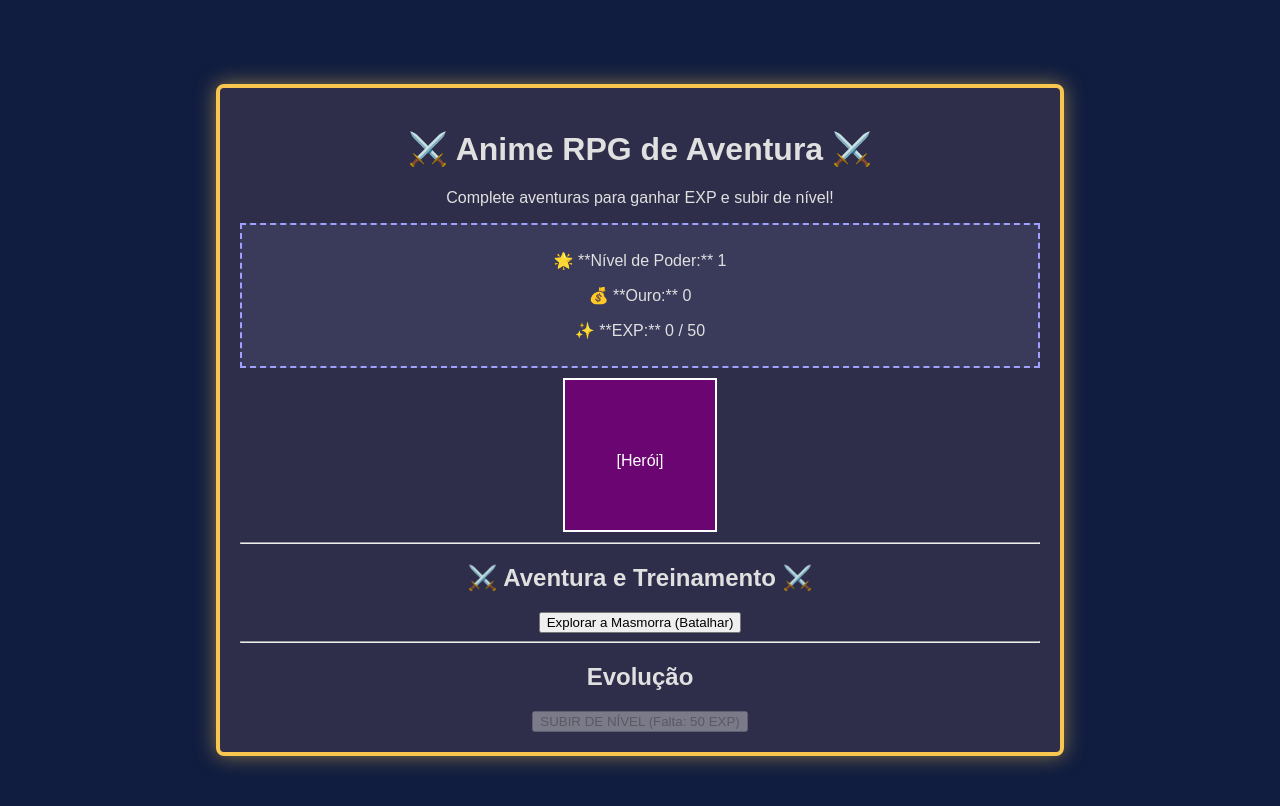
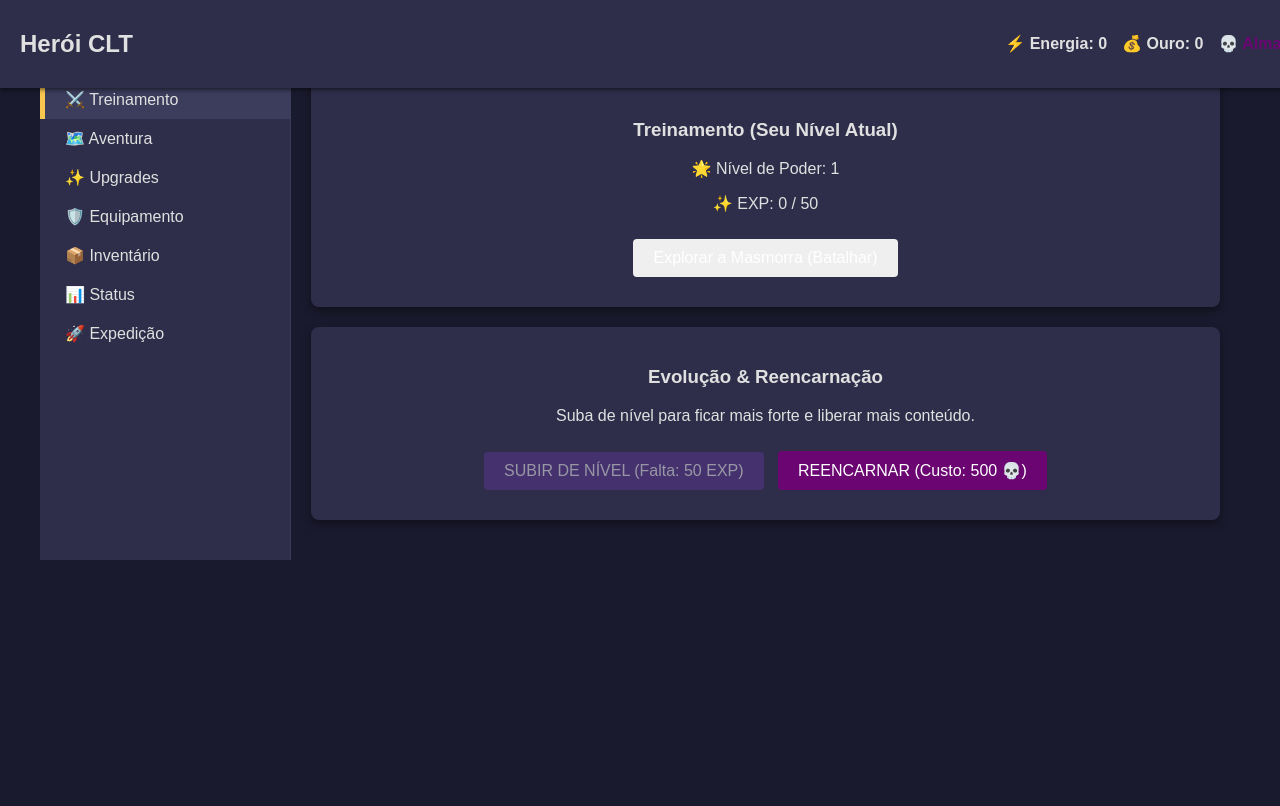
Before and after one commit to kelvinmagalhaes-ux/blaze-and-steel, a plain HTML site: page index.html in a window 1280 px wide. Both pictures are taken after a click on the button "JOGAR". Drawn offline with Linux system fonts and the light colour scheme.

Commit message:
Update index.html

```diff
--- a/index.html
+++ b/index.html
@@ -3,38 +3,63 @@
 <head>
     <meta charset="UTF-8">
     <meta name="viewport" content="width=device-width, initial-scale=1.0">
-    <title>⚔️ Anime RPG de Aventura ⚔️</title>
+    <title>Herói CLT - Anime RPG</title>
     <style>
-        /* Estilos Base - Seu Design Original */
+        /* Paleta de Cores da Imagem */
+        :root {
+            --color-bg-dark: #1a1a2e; /* Fundo Principal */
+            --color-bg-light: #2e2e4a; /* Containers / Sidebar */
+            --color-text-light: #e0e0e0;
+            --color-accent: #f9c74f; /* Amarelo/Dourado */
+            --color-energy: #f9c74f; /* Amarelo/Energia */
+            --color-soul: #6a0572; /* Roxo/Alma */
+            --color-evolve: #5d3591; /* Roxo do botão Evoluir */
+        }
+
+        /* 1. ESTILOS GERAIS E LAYOUT PRINCIPAL */
         body {
             font-family: 'Arial', sans-serif;
-            background-color: #111d40; /* Fundo mais escuro (Noite) */
-            color: #e0e0e0;
+            background-color: var(--color-bg-dark);
+            color: var(--color-text-light);
+            margin: 0;
+            padding: 0;
+            min-height: 100vh;
             display: flex;
             justify-content: center;
             align-items: center;
-            min-height: 100vh;
-            margin: 0;
-            padding: 20px;
+            overflow-y: scroll; /* Permite scroll se o conteúdo for grande */
         }
 
-        /* NOVO: Estilo para o Container do Menu Inicial */
-        #start-menu {
-            /* Remove o fundo e bordas do menu para que ele flutue no fundo noturno */
-            background-color: transparent !important;
-            border: none !important;
-            box-shadow: none !important;
-            max-width: 400px; /* Torna o menu mais estreito */
-            padding: 0;
+        #app-wrapper {
+            width: 100%;
+            max-width: 1200px; /* Limite máximo para a interface */
+            min-height: 100vh;
+            display: flex;
+            flex-direction: column;
         }
 
-        /* NOVO: Estilos para os Botões do Menu (Simulando Pixel-Art Grande) */
+        /* 2. MENU INICIAL (Pixel-Art - Mantido, mas centralizado) */
+        #start-menu {
+            position: fixed;
+            top: 0;
+            left: 0;
+            width: 100%;
+            height: 100%;
+            background-color: var(--color-bg-dark);
+            display: flex;
+            justify-content: center;
+            align-items: center;
+            flex-direction: column;
+            z-index: 100;
+        }
+
         .menu-button-stack {
             display: flex;
             flex-direction: column;
-            gap: 15px; /* Espaçamento entre botões */
+            gap: 15px;
             margin-top: 30px;
-            width: 100%;
+            width: 90%;
+            max-width: 280px;
         }
 
         .menu-button-stack button {
@@ -42,12 +67,13 @@
             padding: 15px 30px;
             font-size: 20px;
             font-weight: bold;
-            color: white; /* Texto Branco */
-            background-color: #e74c3c; /* Vermelho/Laranja da Imagem */
-            border: 3px solid #f9c74f; /* Borda Amarela */
+            color: white;
+            background-color: #e74c3c;
+            border: 3px solid var(--color-accent);
             border-radius: 8px;
-            box-shadow: 0 6px 0 #8b0000; /* Sombra escura para efeito 3D */
+            box-shadow: 0 6px 0 #8b0000;
             letter-spacing: 2px;
+            cursor: pointer;
         }
 
         .menu-button-stack button:hover {
@@ -56,42 +82,109 @@
             transform: translateY(2px);
         }
 
-        /* Estilos do Jogo (Mantidos para o painel principal) */
-        .game-container {
-            width: 90%;
-            max-width: 800px;
-            background-color: #2e2e4a; /* Container do jogo */
-            border: 4px solid #f9c74f; /* Borda estilo anime/jogo */
+        /* 3. ESTRUTURA DO JOGO (Após o clique em "JOGAR") */
+        #game-content {
+            display: none;
+            padding-top: 60px; /* Espaço para o cabeçalho fixo */
+            flex-grow: 1;
+        }
+
+        /* 4. CABEÇALHO FIXO (Herói CLT, Moedas) */
+        #header {
+            position: fixed;
+            top: 0;
+            left: 0;
+            width: 100%;
+            background-color: var(--color-bg-light);
+            box-shadow: 0 2px 4px rgba(0, 0, 0, 0.5);
+            padding: 10px 20px;
+            display: flex;
+            justify-content: space-between;
+            align-items: center;
+            z-index: 50;
+        }
+
+        .resource-display {
+            display: flex;
+            gap: 15px;
+        }
+        .resource-item {
+            font-weight: bold;
+        }
+
+        /* 5. SIDEBAR E CONTEÚDO (LAYOUT DE DUAS COLUNAS) */
+        #main-layout {
+            display: flex;
+            flex-grow: 1;
+        }
+
+        #sidebar {
+            width: 250px;
+            background-color: var(--color-bg-light);
+            padding: 20px 0;
+            border-right: 1px solid #3c3c5c;
+        }
+
+        .nav-item {
+            padding: 10px 20px;
+            cursor: pointer;
+            border-left: 5px solid transparent;
+            display: flex;
+            align-items: center;
+            gap: 10px;
+            transition: background-color 0.2s, border-left-color 0.2s;
+        }
+
+        .nav-item:hover, .nav-item.active {
+            background-color: #3c3c5c;
+            border-left-color: var(--color-accent);
+        }
+
+        #content-area {
+            flex-grow: 1;
+            padding: 20px;
+        }
+
+        /* 6. ESTILOS DE PAINEL (Os cards escuros no centro) */
+        .content-panel {
+            background-color: var(--color-bg-light);
+            padding: 20px;
             border-radius: 8px;
-            padding: 20px;
-            box-shadow: 0 0 20px rgba(249, 199, 79, 0.5);
+            margin-bottom: 20px;
+            box-shadow: 0 4px 8px rgba(0, 0, 0, 0.4);
             text-align: center;
         }
 
-        .pixel-art {
-            image-rendering: pixelated;
-            width: 150px;
-            height: 150px;
-            background-color: #6a0572;
-            border: 2px solid #fff;
-            margin: 10px auto;
+        /* 7. ESTILOS DOS BOTÕES GERAIS (para os painéis) */
+        .content-panel button {
+            padding: 10px 20px;
+            margin: 10px 5px;
+            font-size: 16px;
+            cursor: pointer;
+            border: none;
+            border-radius: 4px;
+            color: white;
+            transition: opacity 0.2s;
         }
 
-        /* Estilização para o placar */
-        .stats-panel {
-            margin-top: 15px;
-            padding: 10px;
-            border: 2px dashed #a0a0ff;
-            background-color: #3a3a5a;
+        .content-panel button:disabled {
+            opacity: 0.5;
+            cursor: not-allowed;
         }
 
-        #game-content {
-            display: none;
+        /* Estilo do Botão Evoluir */
+        #evolution-panel button {
+            background-color: var(--color-evolve);
+        }
+
+        #evolution-panel button:hover:not(:disabled) {
+            background-color: #7b4eb2;
         }
     </style>
 </head>
 <body>
 
+<div id="app-wrapper">
     <div id="start-menu">
         <div class="menu-button-stack">
             <button onclick="startGame()">JOGAR</button>
@@ -101,31 +194,55 @@
         </div>
     </div>
 
-<div class="game-container" id="game-content">
-    <h1>⚔️ Anime RPG de Aventura ⚔️</h1>
-    <p>Complete aventuras para ganhar EXP e subir de nível!</p>
-
-    <div class="stats-panel">
-        <p>🌟 **Nível de Poder:** <span id="power-level">1</span></p>
-        <p>💰 **Ouro:** <span id="gold-count">0</span></p>
-        <p>✨ **EXP:** <span id="exp-count">0</span> / <span id="exp-required">50</span></p>
+    <div id="header">
+        <h2>Herói CLT</h2>
+        <div class="resource-display">
+            <div class="resource-item">⚡ Energia: <span id="energy-count">0</span></div>
+            <div class="resource-item">💰 Ouro: <span id="gold-count">0</span></div>
+            <div class="resource-item" style="color: var(--color-soul);">💀 Alma: <span id="soul-count">0</span></div>
+        </div>
     </div>
 
-    <div class="pixel-art" id="character-art">
-        <p style="color:white; line-height: 130px;">[Herói]</p>
+    <div id="game-content">
+        <div id="main-layout">
+
+            <div id="sidebar">
+                <div class="nav-item active" data-panel="training">⚔️ Treinamento</div>
+                <div class="nav-item" data-panel="adventure">🗺️ Aventura</div>
+                <div class="nav-item" data-panel="upgrades">✨ Upgrades</div>
+                <div class="nav-item" data-panel="equipment">🛡️ Equipamento</div>
+                <div class="nav-item" data-panel="inventory">📦 Inventário</div>
+                <div class="nav-item" data-panel="status">📊 Status</div>
+                <div class="nav-item" data-panel="expedition">🚀 Expedição</div>
             </div>
 
-    <hr>
+            <div id="content-area">
 
-    <h2>⚔️ Aventura e Treinamento ⚔️</h2>
+                <div id="training-panel" class="content-panel">
+                    <h3>Treinamento (Seu Nível Atual)</h3>
+                    <p>🌟 Nível de Poder: <span id="power-level">1</span></p>
+                    <p>✨ EXP: <span id="exp-count">0</span> / <span id="exp-required">50</span></p>
+
                     <button onclick="startAdventure()">Explorar a Masmorra (Batalhar)</button>
+                </div>
 
-    <hr>
+                <div id="evolution-panel" class="content-panel">
+                    <h3>Evolução & Reencarnação</h3>
+                    <p>Suba de nível para ficar mais forte e liberar mais conteúdo.</p>
 
-    <h2>Evolução</h2>
                     <button id="level-up-button" onclick="levelUp()" disabled>
-        SUBIR DE NÍVEL (Requer EXP Máxima)
+                        SUBIR DE NÍVEL (Falta: 50 EXP)
                     </button>
+                    <button onclick="alert('Reencarnar: Funcionalidade para o futuro!')" style="background-color: var(--color-soul);">
+                        REENCARNAR (Custo: 500 💀)
+                    </button>
+                </div>
+
+                <div id="adventure-panel" class="content-panel" style="display: none;">Aventura: Conteúdo Futuro.</div>
+                <div id="upgrades-panel" class="content-panel" style="display: none;">Upgrades: Use Ouro para comprar melhorias!</div>
+                </div>
+        </div>
+    </div>
 </div>
 
 <script>
@@ -134,33 +251,47 @@
     let gold = 0;
     let currentExp = 0;
     let expToNextLevel = 50;
+    let energy = 0; // Novo, para fidelidade
+    let soul = 0;   // Novo, para fidelidade
 
     // Referências do DOM
     const startMenu = document.getElementById('start-menu');
     const gameContent = document.getElementById('game-content');
+
+    // Recursos
+    const energyCount = document.getElementById('energy-count');
+    const goldCount = document.getElementById('gold-count');
+    const soulCount = document.getElementById('soul-count');
+
+    // Painel de Status
     const powerLevelDisplay = document.getElementById('power-level');
-    const goldCount = document.getElementById('gold-count');
     const expCount = document.getElementById('exp-count');
     const expRequiredDisplay = document.getElementById('exp-required');
     const levelUpButton = document.getElementById('level-up-button');
-    const characterArt = document.getElementById('character-art');
 
     // --- Funções do Menu ---
 
     function startGame() {
-        startMenu.style.display = 'none'; // Esconde o menu inicial
-        gameContent.style.display = 'block'; // Mostra o jogo principal
-        updateDisplay(); // Atualiza a exibição inicial
+        startMenu.style.display = 'none';
+        gameContent.style.display = 'block';
+        updateDisplay();
     }
 
-    // ... (O restante das funções do jogo - updateDisplay, startAdventure, levelUp, updateCharacterAppearance - é mantido)
+
+    // --- Funções Principais do Jogo (Lógica RPG) ---
 
     function updateDisplay() {
+        // Atualiza Recursos no Cabeçalho
+        energyCount.textContent = energy;
+        goldCount.textContent = gold;
+        soulCount.textContent = soul;
+
+        // Atualiza o Painel de Status
         powerLevelDisplay.textContent = powerLevel;
-        goldCount.textContent = gold;
         expCount.textContent = currentExp;
         expRequiredDisplay.textContent = expToNextLevel;
 
+        // Lógica para habilitar o botão de subir de nível
         if (currentExp >= expToNextLevel) {
             levelUpButton.disabled = false;
             levelUpButton.textContent = `SUBIR DE NÍVEL (Pronto!)`;
@@ -194,28 +325,33 @@
 
             alert(`🎉 Seu Herói alcançou o Nível ${powerLevel}! Próxima meta: ${expToNextLevel} EXP.`);
 
-            updateCharacterAppearance(powerLevel);
             updateDisplay();
         }
     }
 
-    function updateCharacterAppearance(level) {
-        let backgroundColor = '';
-        switch(level) {
-            case 2:
-                backgroundColor = '#e74c3c';
-                characterArt.querySelector('p').textContent = "[Forma 2]";
-                break;
-            case 3:
-                backgroundColor = '#f1c40f';
-                characterArt.querySelector('p').textContent = "[Forma 3]";
-                break;
-            default:
-                backgroundColor = '#6a0572';
-                characterArt.querySelector('p').textContent = `[Herói Lv.${level}]`;
+    // --- Lógica de Navegação (Para Sidebar) ---
+    const navItems = document.querySelectorAll('.nav-item');
+    const contentPanels = document.querySelectorAll('.content-panel');
+
+    navItems.forEach(item => {
+        item.addEventListener('click', () => {
+            const targetPanelId = item.getAttribute('data-panel') + '-panel';
+
+            // 1. Remove 'active' de todos e adiciona no item clicado
+            navItems.forEach(nav => nav.classList.remove('active'));
+            item.classList.add('active');
+
+            // 2. Esconde todos os painéis de conteúdo
+            contentPanels.forEach(panel => panel.style.display = 'none');
+
+            // 3. Mostra o painel alvo
+            const targetPanel = document.getElementById(targetPanelId);
+            if (targetPanel) {
+                targetPanel.style.display = 'block';
             }
-        characterArt.style.backgroundColor = backgroundColor;
-    }
+        });
+    });
+
 </script>
 
 </body>
```
Lines whose indentation alone changed are shown as unchanged.
